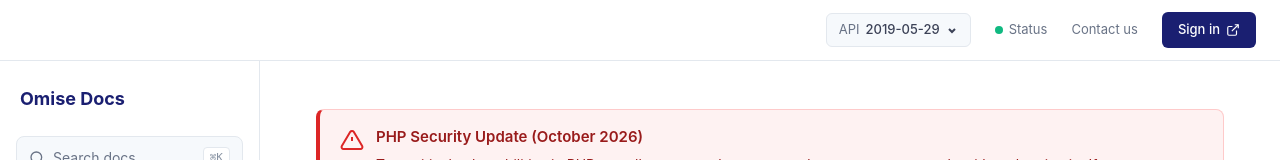
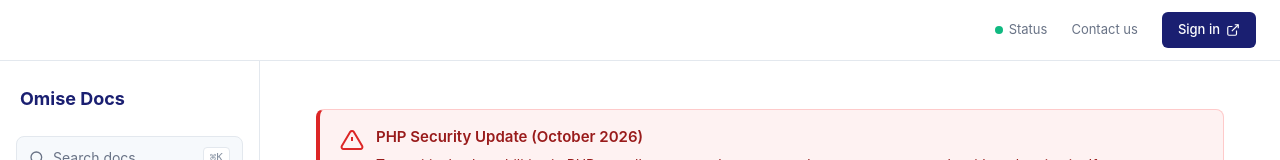
Before and after one commit to muthuswamyopn/omise-docs, a Next.js app: page / in a window 1280 px wide. Shown: the top 160 px of the page. Built offline with nearby package versions, Linux system fonts and the light colour scheme.

Commit message:
Fix OpenAPI specs and remove duplicate version selector
- Add missing offsite enum to aegaeon OpenAPI spec
- Rename 'created' to 'created_at' across all OpenAPI files for consistency
- Update apiVersions.ts to use created_at
- Remove redundant API version selector from Header component

```diff
--- a/app/components/Header.tsx
+++ b/app/components/Header.tsx
@@ -1,19 +1,6 @@
-'use client';
-
 import Link from 'next/link';
-import { useState } from 'react';
-
-const apiVersions = [
-  '2019-05-29',
-  '2017-11-02',
-  '2015-11-17',
-  '2014-07-27',
-];
 
 export default function Header() {
-  const [selectedVersion, setSelectedVersion] = useState('2019-05-29');
-  const [isVersionOpen, setIsVersionOpen] = useState(false);
-
   return (
     <header style={{
       position: 'sticky',
@@ -27,71 +14,6 @@ export default function Header() {
       background: '#fff',
       borderBottom: '1px solid #e3e8ee',
     }}>
-      {/* API Version Selector */}
-      <div style={{ position: 'relative' }}>
-        <button
-          onClick={() => setIsVersionOpen(!isVersionOpen)}
-          style={{
-            display: 'flex',
-            alignItems: 'center',
-            gap: '6px',
-            padding: '6px 12px',
-            background: '#f6f9fc',
-            border: '1px solid #e3e8ee',
-            borderRadius: '6px',
-            fontSize: '13px',
-            color: '#3c4257',
-            cursor: 'pointer',
-          }}
-        >
-          <span style={{ color: '#697386' }}>API</span>
-          <span style={{ fontWeight: 500 }}>{selectedVersion}</span>
-          <svg width="12" height="12" viewBox="0 0 12 12" fill="none" stroke="currentColor" strokeWidth="2">
-            <path d="M3 5l3 3 3-3" />
-          </svg>
-        </button>
-
-        {isVersionOpen && (
-          <div style={{
-            position: 'absolute',
-            top: '100%',
-            right: 0,
-            marginTop: '4px',
-            background: '#fff',
-            border: '1px solid #e3e8ee',
-            borderRadius: '8px',
-            boxShadow: '0 4px 12px rgba(0,0,0,0.1)',
-            overflow: 'hidden',
-            minWidth: '140px',
-          }}>
-            {apiVersions.map((version) => (
-              <button
-                key={version}
-                onClick={() => {
-                  setSelectedVersion(version);
-                  setIsVersionOpen(false);
-                }}
-                style={{
-                  display: 'block',
-                  width: '100%',
-                  padding: '10px 14px',
-                  background: version === selectedVersion ? '#f6f9fc' : '#fff',
-                  border: 'none',
-                  borderBottom: '1px solid #f0f0f0',
-                  fontSize: '13px',
-                  color: version === selectedVersion ? '#1A1F71' : '#3c4257',
-                  fontWeight: version === selectedVersion ? 600 : 400,
-                  textAlign: 'left',
-                  cursor: 'pointer',
-                }}
-              >
-                {version}
-              </button>
-            ))}
-          </div>
-        )}
-      </div>
-
       {/* Status */}
       <a
         href="https://status.omise.co"
--- a/app/lib/apiVersions.ts
+++ b/app/lib/apiVersions.ts
@@ -69,7 +69,7 @@ export const CHARGE_FIELDS_BY_VERSION: Record<string, ChargeFieldInfo[]> = {
     { name: 'ip', type: 'string', description: 'Customer IP address', addedIn: 'aegaeon', nullable: true },
     { name: 'failure_code', type: 'string', description: 'Error code if charge failed', addedIn: 'aegaeon', nullable: true },
     { name: 'failure_message', type: 'string', description: 'Human-readable failure message', addedIn: 'aegaeon', nullable: true },
-    { name: 'created', type: 'datetime', description: 'Charge creation timestamp', addedIn: 'aegaeon' },
+    { name: 'created_at', type: 'datetime', description: 'Charge creation timestamp', addedIn: 'aegaeon' },
     { name: 'paid_at', type: 'datetime', description: 'Payment completion timestamp', addedIn: 'aegaeon', nullable: true },
     { name: 'expires_at', type: 'datetime', description: 'Charge expiration timestamp', addedIn: 'aegaeon', nullable: true },
     { name: 'offsite', type: 'string', description: 'Offsite payment method (alipay, internet_banking_*)', addedIn: 'aegaeon', nullable: true },
--- a/public/openapi-aegaeon.yaml
+++ b/public/openapi-aegaeon.yaml
@@ -206,6 +206,10 @@ components:
           type: object
         ip:
           type: string
+        offsite:
+          type: string
+          enum: [internet_banking_bay, internet_banking_bbl, internet_banking_ktb, internet_banking_scb]
+          description: Offsite payment method for internet banking
 
     Charge:
       type: object
@@ -261,7 +265,7 @@ components:
         failure_message:
           type: string
           nullable: true
-        created:
+        created_at:
           type: string
           format: date-time
         paid_at:
--- a/public/openapi-bestla.yaml
+++ b/public/openapi-bestla.yaml
@@ -268,7 +268,7 @@ components:
         failure_message:
           type: string
           nullable: true
-        created:
+        created_at:
           type: string
           format: date-time
         paid_at:
--- a/public/openapi-cordelia.yaml
+++ b/public/openapi-cordelia.yaml
@@ -333,7 +333,7 @@ components:
         failure_message:
           type: string
           nullable: true
-        created:
+        created_at:
           type: string
           format: date-time
         paid_at:
--- a/public/openapi-deimos.yaml
+++ b/public/openapi-deimos.yaml
@@ -407,7 +407,7 @@ components:
         failure_message:
           type: string
           nullable: true
-        created:
+        created_at:
           type: string
           format: date-time
         paid_at:
```
